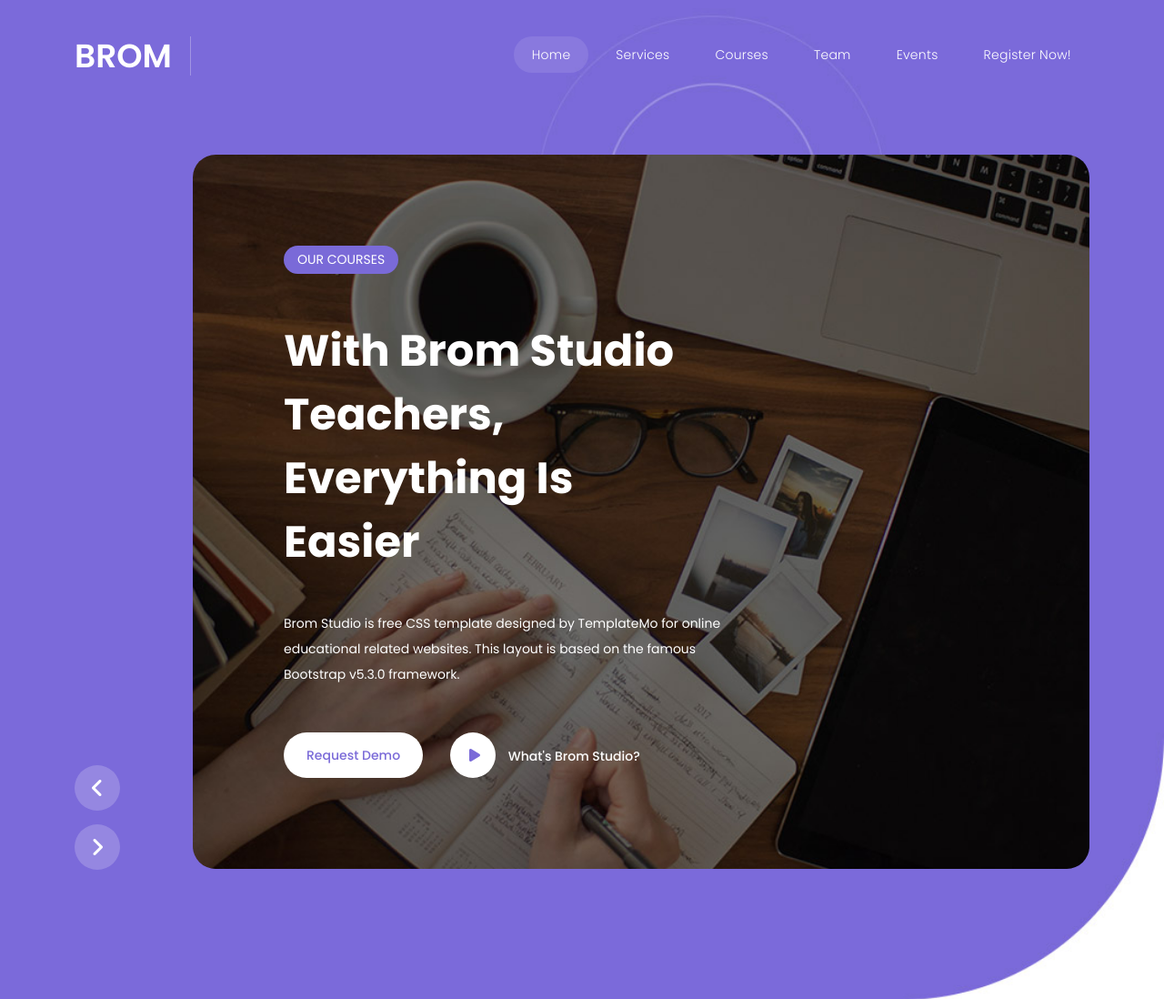
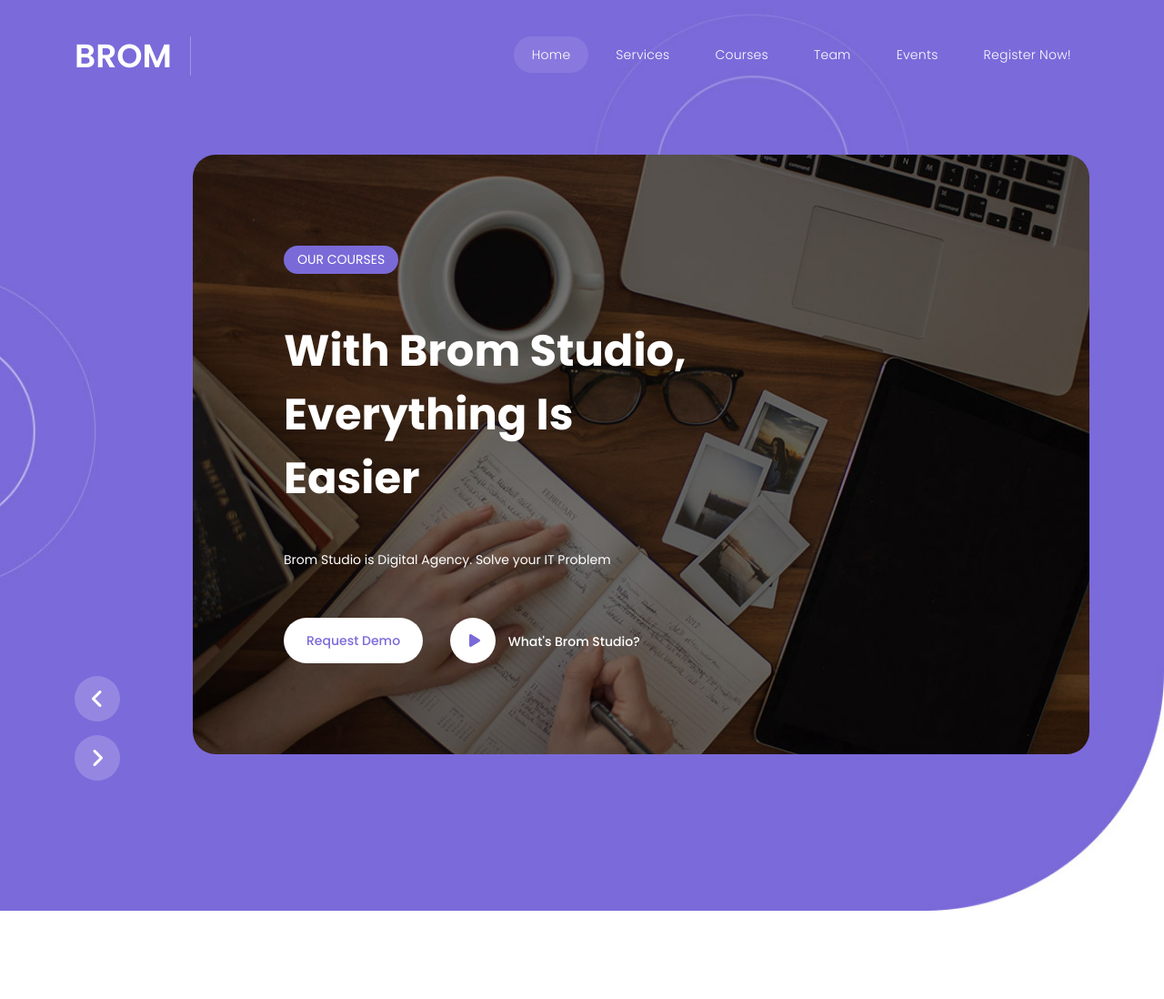
Before and after one commit to bromstudio/bromstudio.github.io, a plain HTML site: page index.html in a window 1280 px wide. Shown: the top 1098 px of the page at 91% size. Drawn offline with nearby package versions, Linux system fonts and the light colour scheme.

Commit message:
update: desc

```diff
--- a/index.html
+++ b/index.html
@@ -85,8 +85,8 @@
             <div class="item item-1">
               <div class="header-text">
                 <span class="category">Our Courses</span>
-                <h2>With Brom Studio Teachers, Everything Is Easier</h2>
-                <p>Brom Studio is free CSS template designed by TemplateMo for online educational related websites. This layout is based on the famous Bootstrap v5.3.0 framework.</p>
+                <h2>With Brom Studio, Everything Is Easier</h2>
+                <p>Brom Studio is Digital Agency. Solve your IT Problem</p>
                 <div class="buttons">
                   <div class="main-button">
                     <a href="#">Request Demo</a>
```
